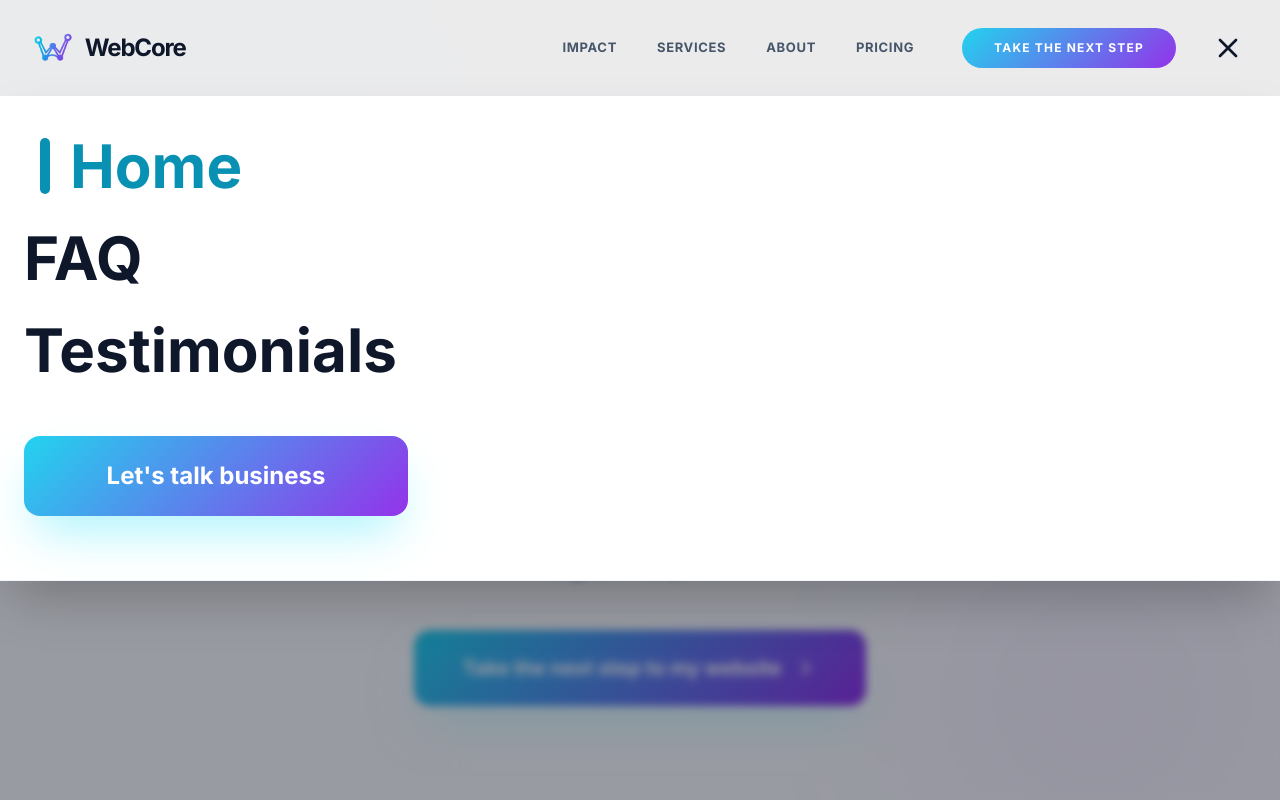
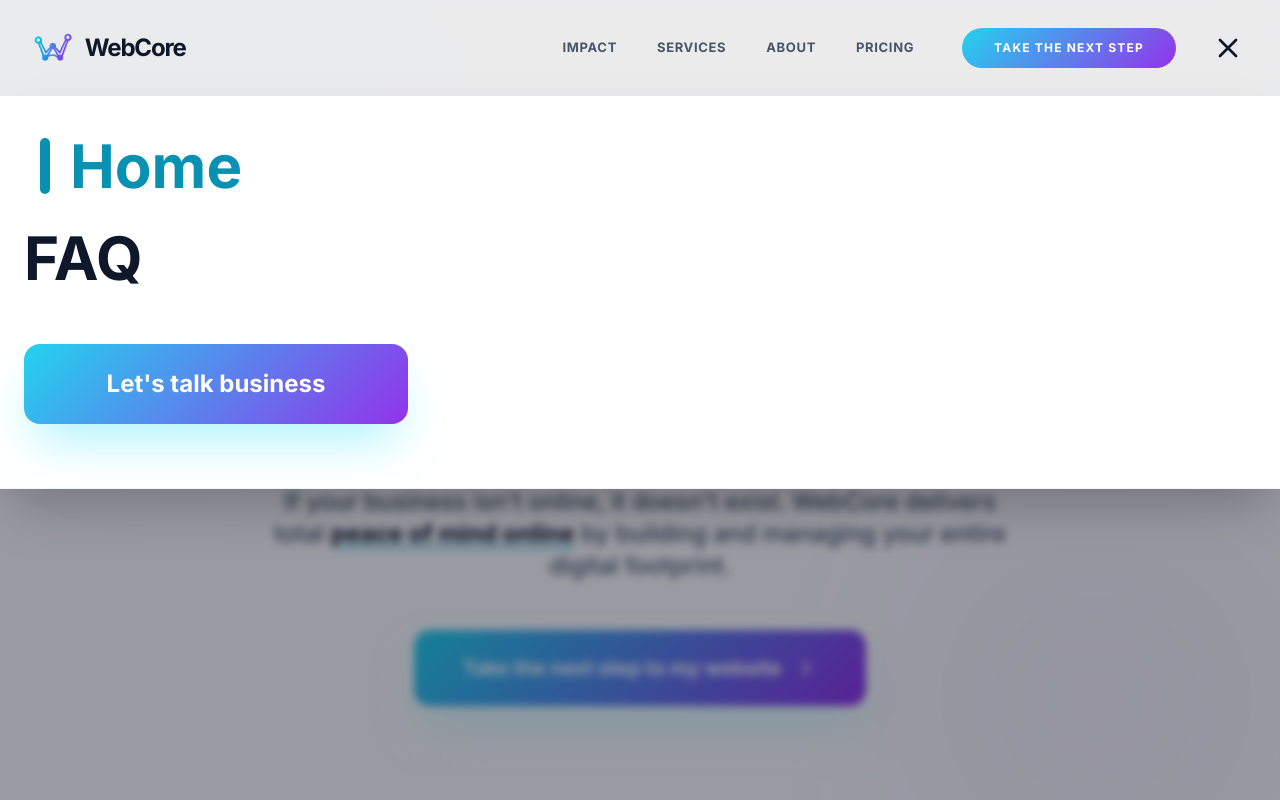
Before and after one commit to WebCore-host/webcore-site, a React (Vite) app: page / in a window 1280 px wide. Both pictures are taken after a click on the button 1228 px from the left and 48 px from the top of the page. Shown: the top 800 px of the page. Built offline with nearby package versions, Linux system fonts and the light colour scheme.

Commit message:
Update Navbar.tsx

```diff
--- a/components/Navbar.tsx
+++ b/components/Navbar.tsx
@@ -4,8 +4,8 @@ import Logo from './Logo';
 import { Menu, X } from 'lucide-react';
 
 interface NavbarProps {
-  activeTab?: 'home' | 'about' | 'pricing' | 'faq' | 'testimonials';
-  setActiveTab?: (tab: 'home' | 'about' | 'pricing' | 'faq' | 'testimonials') => void;
+  activeTab?: 'home' | 'about' | 'pricing' | 'faq';
+  setActiveTab?: (tab: 'home' | 'about' | 'pricing' | 'faq', anchor?: string) => void;
   isMobile?: boolean;
 }
 
@@ -40,12 +40,21 @@ const Navbar: React.FC<NavbarProps> = ({ activeTab, setActiveTab, isMobile }) =>
     document.body.style.overflow = 'unset';
   };
 
-  const handleNavClick = (e: React.MouseEvent, tab: 'home' | 'about' | 'pricing' | 'faq' | 'testimonials', href: string) => {
+  const handleNavClick = (e: React.MouseEvent, tab: 'home' | 'about' | 'pricing' | 'faq', href: string) => {
+    const anchor = href.includes('#') ? href.split('#')[1] : undefined;
+
     if (setActiveTab) {
       e.preventDefault();
-      setActiveTab(tab);
+      setActiveTab(tab, anchor);
       closeMenu();
-      window.scrollTo({ top: 0, behavior: 'smooth' });
+
+      // If we are already on the correct tab and there's an anchor, pan to it
+      if (activeTab === tab && anchor) {
+        const element = document.getElementById(anchor);
+        if (element) {
+          element.scrollIntoView({ behavior: 'smooth' });
+        }
+      }
     } else {
       closeMenu();
     }
@@ -58,12 +67,10 @@ const Navbar: React.FC<NavbarProps> = ({ activeTab, setActiveTab, isMobile }) =>
         { label: 'About', tab: 'about' as const, href: '#about', delay: 'delay-[150ms]' },
         { label: 'Pricing', tab: 'pricing' as const, href: '#pricing', delay: 'delay-[200ms]' },
         { label: 'FAQ', tab: 'faq' as const, href: '#faq', delay: 'delay-[250ms]' },
-        { label: 'Testimonials', tab: 'testimonials' as const, href: '#testimonials', delay: 'delay-[300ms]' },
       ]
     : [
         { label: 'Home', tab: 'home' as const, href: '#', delay: 'delay-[100ms]' },
         { label: 'FAQ', tab: 'faq' as const, href: '#faq', delay: 'delay-[150ms]' },
-        { label: 'Testimonials', tab: 'testimonials' as const, href: '#testimonials', delay: 'delay-[200ms]' },
       ];
 
   return (
@@ -91,15 +98,15 @@ const Navbar: React.FC<NavbarProps> = ({ activeTab, setActiveTab, isMobile }) =>
               {/* Desktop Secondary Links - Only visible on Home page */}
               {activeTab === 'home' && (
                 <div className="hidden md:flex items-center gap-10 mr-4">
-                  <a href="#stats" className="text-slate-600 hover:text-slate-900 font-bold text-[13px] uppercase tracking-wider transition-colors">Impact</a>
-                  <a href="#services" className="text-slate-600 hover:text-slate-900 font-bold text-[13px] uppercase tracking-wider transition-colors">Services</a>
-                  <a href="#about" className="text-slate-600 hover:text-slate-900 font-bold text-[13px] uppercase tracking-wider transition-colors">About</a>
-                  <a href="#pricing" className="text-slate-600 hover:text-slate-900 font-bold text-[13px] uppercase tracking-wider transition-colors">Pricing</a>
+                  <a href="#stats" onClick={(e) => handleNavClick(e, 'home', '#stats')} className="text-slate-600 hover:text-slate-900 font-bold text-[13px] uppercase tracking-wider transition-colors">Impact</a>
+                  <a href="#services" onClick={(e) => handleNavClick(e, 'home', '#services')} className="text-slate-600 hover:text-slate-900 font-bold text-[13px] uppercase tracking-wider transition-colors">Services</a>
+                  <a href="#about" onClick={(e) => handleNavClick(e, isMobile ? 'about' : 'home', '#about')} className="text-slate-600 hover:text-slate-900 font-bold text-[13px] uppercase tracking-wider transition-colors">About</a>
+                  <a href="#pricing" onClick={(e) => handleNavClick(e, isMobile ? 'pricing' : 'home', '#pricing')} className="text-slate-600 hover:text-slate-900 font-bold text-[13px] uppercase tracking-wider transition-colors">Pricing</a>
                 </div>
               )}
 
               {/* Main CTA - Always Visible */}
-              <a href="#contact" className="gradient-bg text-white px-5 md:px-8 py-2.5 md:py-3 rounded-full font-black text-[10px] md:text-xs uppercase tracking-widest hover:shadow-2xl hover:shadow-cyan-200 transition-all active:scale-95">
+              <a href="#contact" onClick={(e) => handleNavClick(e, activeTab || 'home', '#contact')} className="gradient-bg text-white px-5 md:px-8 py-2.5 md:py-3 rounded-full font-black text-[10px] md:text-xs uppercase tracking-widest hover:shadow-2xl hover:shadow-cyan-200 transition-all active:scale-95">
                 Take the next step
               </a>
 
@@ -149,7 +156,7 @@ const Navbar: React.FC<NavbarProps> = ({ activeTab, setActiveTab, isMobile }) =>
             } delay-[250ms]`}>
               <a
                 href="#contact"
-                onClick={closeMenu}
+                onClick={(e) => handleNavClick(e, activeTab || 'home', '#contact')}
                 className="gradient-bg text-white w-full py-6 rounded-2xl font-black text-xl md:text-2xl text-center flex items-center justify-center shadow-2xl shadow-cyan-200 active:scale-95 transition-all"
               >
                 Let's talk business
```
